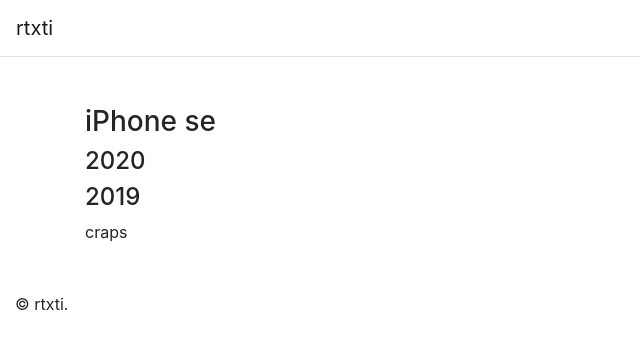
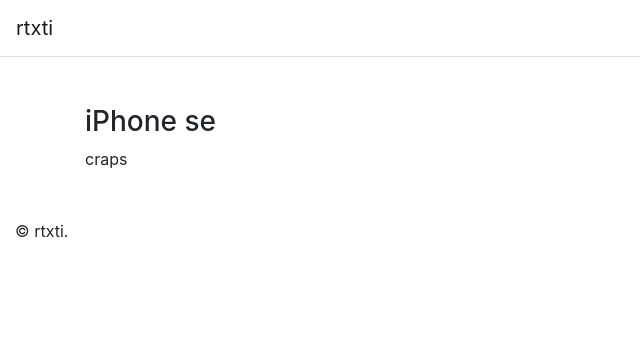
Before and after one commit to rtxti/www, a Jekyll site: the page built from _smartphones/apple/iphone-se.md, in a window 1280 px wide. Shown: the top 349 px of the page, without its empty margins (0-640 px from the left). Built offline with Jekyll 4.4.1, drawn with Linux system fonts in a browser that asks for light colours.

Commit message:
Update iphone-se.md

```diff
--- a/_smartphones/apple/iphone-se.md
+++ b/_smartphones/apple/iphone-se.md
@@ -6,9 +6,8 @@ path: 1
 
 <div class="container">
   <h3>{{ page.title }}</h3>
-  {% for phones in site.data.smartphones %}
-  {% assign phone = phones[1] %}
-  <h4>{{ phone.release }}</h4>
+  {% for phones in site.data.smartphones[1] %}
+  <h4>{{ phone.name }}</h4>
   {% endfor %}
   craps
 </div>
```
